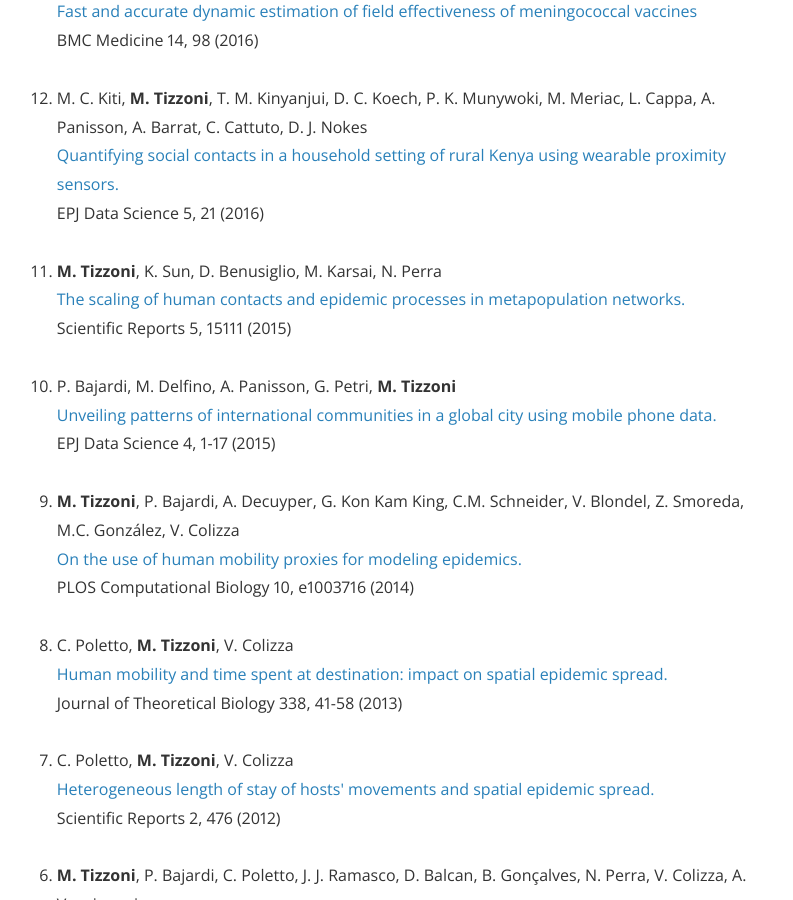
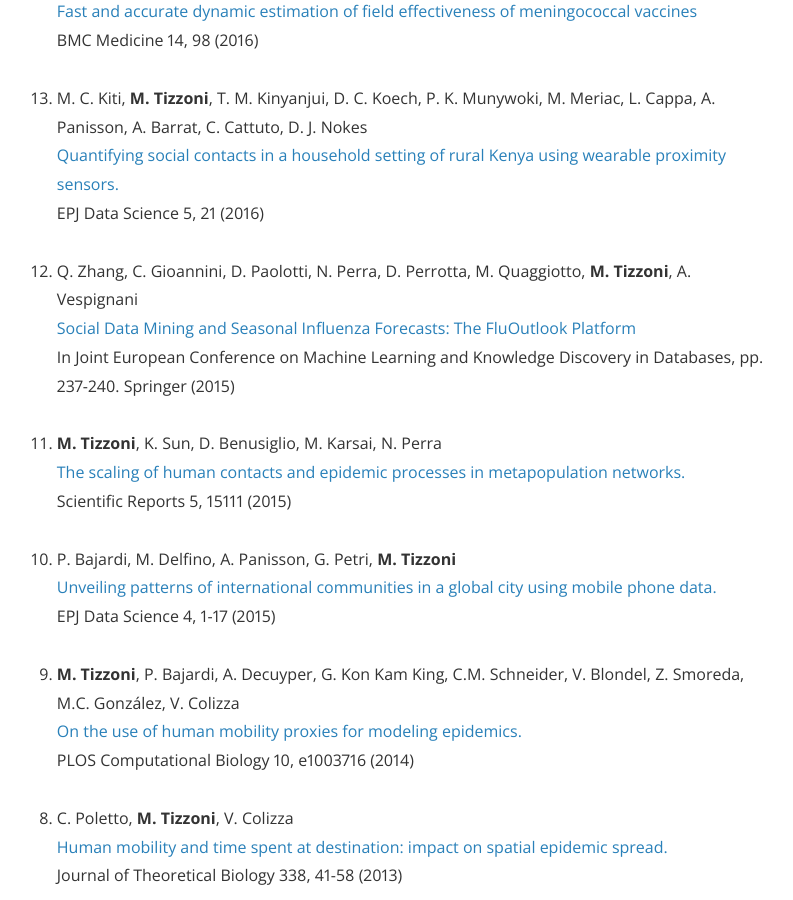
Before and after one commit to micheletizzoni/micheletizzoni.github.io, a Jekyll site: the page built from 3_publications.md, in a window 1280 px wide and 900 px high, scrolled down 611 px. Shown: the whole window, without its empty margins (244-1037 px from the left). Built offline with Jekyll 4.4.1, drawn with Linux system fonts in a browser that asks for light colours; nearby versions of some CDN libraries; a style sheet for code colours, icons or effects is not loaded.

Commit message:
New paper on Fluoutlook

```diff
--- a/3_publications.md
+++ b/3_publications.md
@@ -28,6 +28,12 @@ Check out my profile on [Google Scholar][scholar].
   <li>M. C. Kiti, <strong>M. Tizzoni</strong>, T. M. Kinyanjui, D. C. Koech, P. K. Munywoki, M. Meriac, L. Cappa, A. Panisson, A. Barrat, C. Cattuto, D. J. Nokes<br>
   <a href="http://epjdatascience.springeropen.com/articles/10.1140/epjds/s13688-016-0084-2">Quantifying social contacts in a household setting of rural Kenya using wearable proximity sensors.</a><br>
   EPJ Data Science 5, 21 (2016)
+  </li>
+  <br>
+
+  <li>Q. Zhang, C. Gioannini, D. Paolotti, N. Perra, D. Perrotta, M. Quaggiotto, <strong>M. Tizzoni</strong>, A. Vespignani<br>
+  <a href="http://link.springer.com/chapter/10.1007/978-3-319-23461-8_21">Social Data Mining and Seasonal Influenza Forecasts: The FluOutlook Platform</a><br>
+  In Joint European Conference on Machine Learning and Knowledge Discovery in Databases, pp. 237-240. Springer (2015)
   </li>
   <br>
 
```
